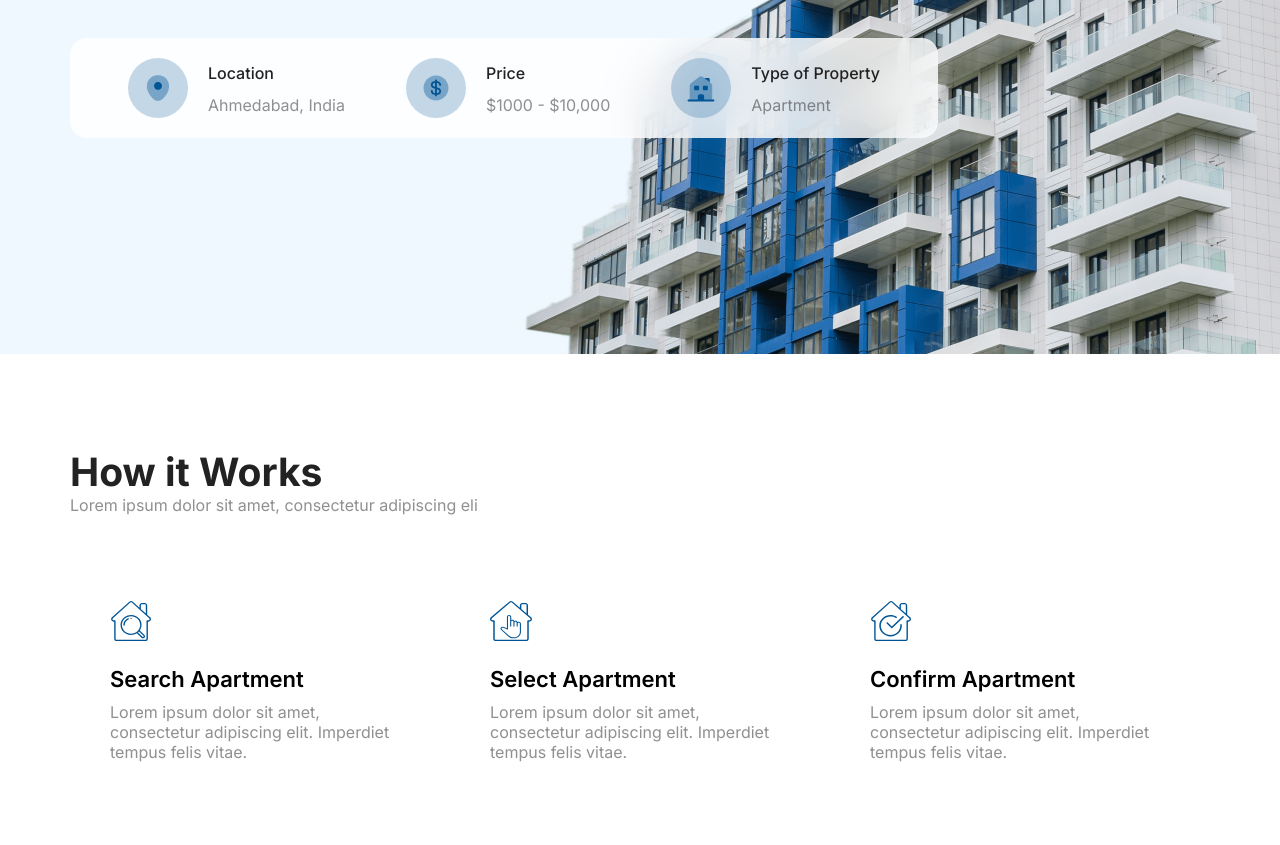
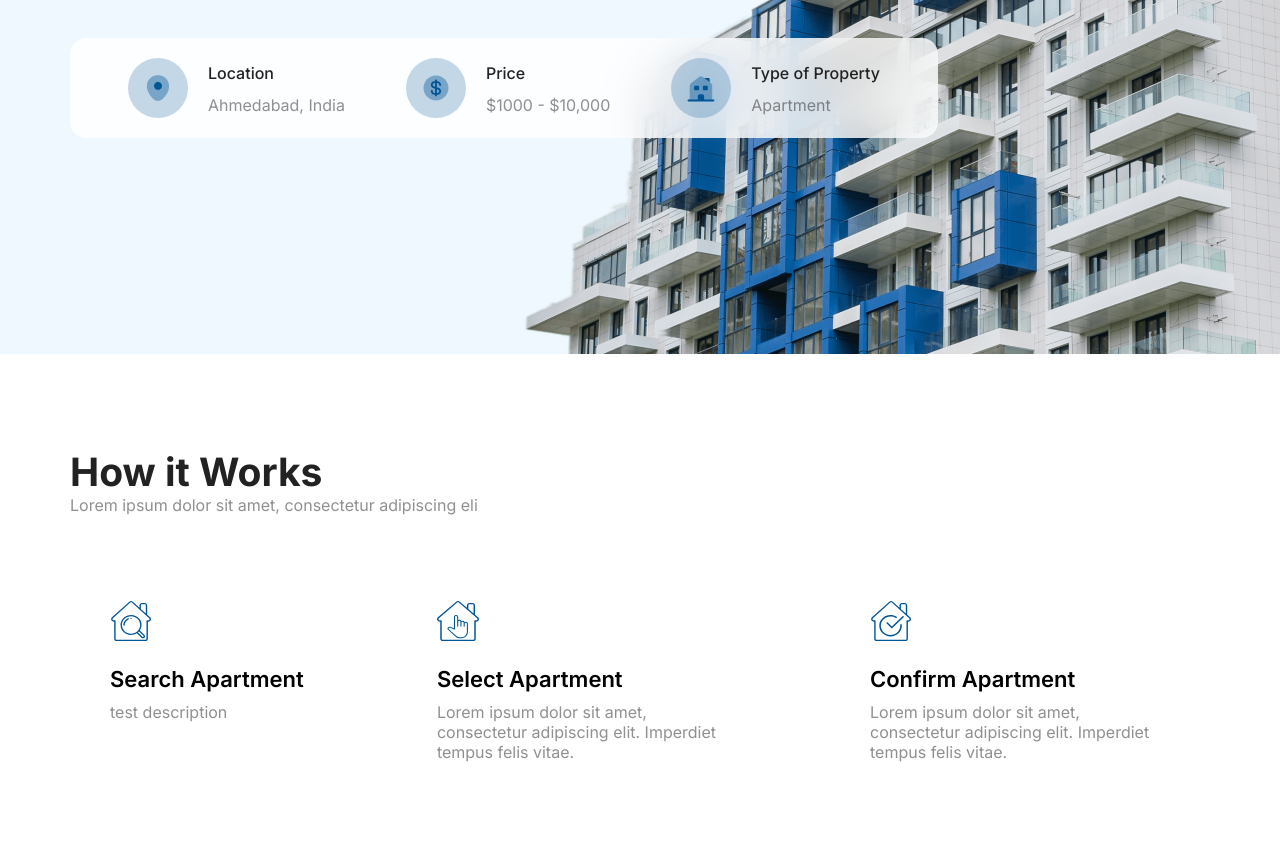
Before and after one commit to m-alkordy2/flora-focal, a plain HTML site: page index.html in a window 1280 px wide. Shown: the part 446-1291 px from the top of the page. Drawn offline with Linux system fonts and the light colour scheme.

Commit message:
edit card description

```diff
--- a/index.html
+++ b/index.html
@@ -65,7 +65,7 @@
             <div class="container">
                 <div class="card">
                     <h2>Search Apartment</h2>
-                    <p>Lorem ipsum dolor sit amet, consectetur adipiscing elit. Imperdiet tempus felis vitae.</p>
+                    <p>test description</p>
                 </div>
                 <div class="card">
                     <h2>Select Apartment</h2>
```
